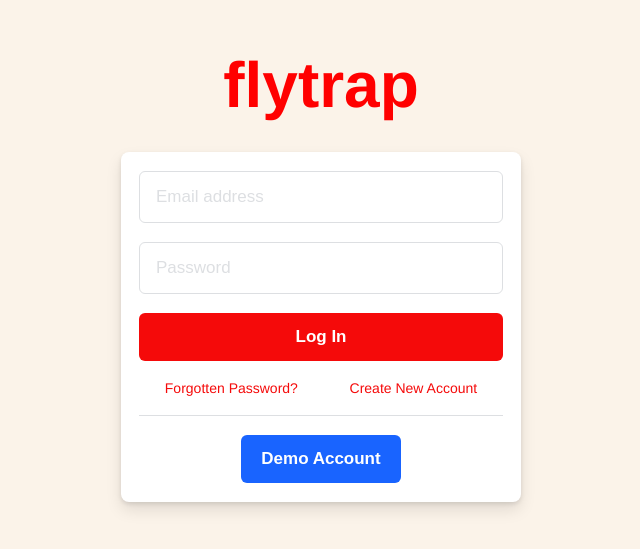
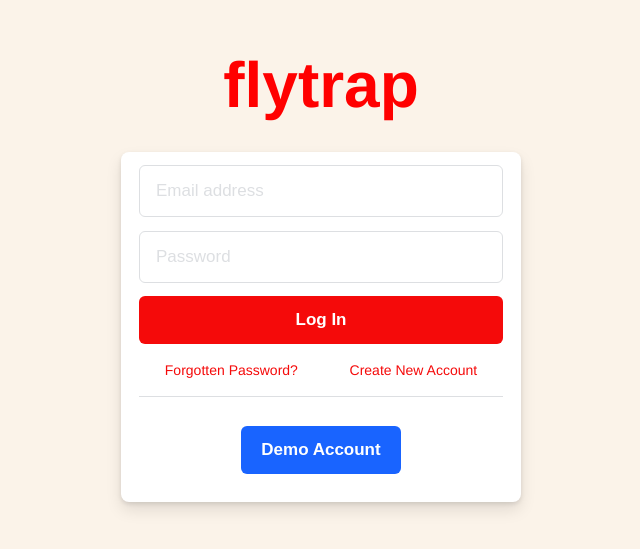
Before and after one commit to chingu-voyages/v29-bears-team-06, a React (Create React App) app in the folder client/: page / in a window 1280 px wide. Shown: the part 125-674 px from the top of the page, without its empty margins (319-959 px from the left). Built offline with nearby package versions, Linux system fonts and the light colour scheme.

Commit message:
Add some final touches to landing page

```diff
--- a/client/src/Card.js
+++ b/client/src/Card.js
@@ -22,7 +22,6 @@ const Card = () => {
 const StyledCard = styled.div`
   height: 350px;
   width: 400px;
-  padding: 5  px 0;
   background: white;
   border-radius: 8px;
   box-shadow: 0 2px 4px rgba(0, 0, 0, .1), 0 8px 16px rgba(0, 0, 0, .1);
@@ -62,6 +61,10 @@ const Button = styled.button`
   font-weight: bold;
   transition-duration: 0.2s;
 
+  &:hover {
+    cursor: pointer;
+  }
+
   &:focus {
     outline: none;
   }
@@ -82,6 +85,7 @@ const Button = styled.button`
   &.demo {
     width: auto;
     padding: 0 20px;
+    margin: 15px 0;
     background: ${props => props.theme.secondary};
 
     &:hover {
@@ -92,6 +96,7 @@ const Button = styled.button`
 
 const Wrapper = styled.div`
   width: 364px;
+  margin: 5px 0;
   display: flex;
   justify-content: space-around;
   align-items: center;
@@ -100,13 +105,18 @@ const Wrapper = styled.div`
 const SmallLink = styled.a`
   font-size: 14px;
   font-weight: 500;
-  color: ${props => props.theme.primary}
+  color: ${props => props.theme.primary};
+
+  &:hover {
+    text-decoration: underline;
+    cursor: pointer;
+  }
 `;
 
 const Divider = styled.div`
   height: 0px;
   width: 364px;
-  border-bottom: 1px solid ${props => props.theme.gray}
+  border-bottom: 1px solid ${props => props.theme.gray};
 `;
 
 export default Card;
```
